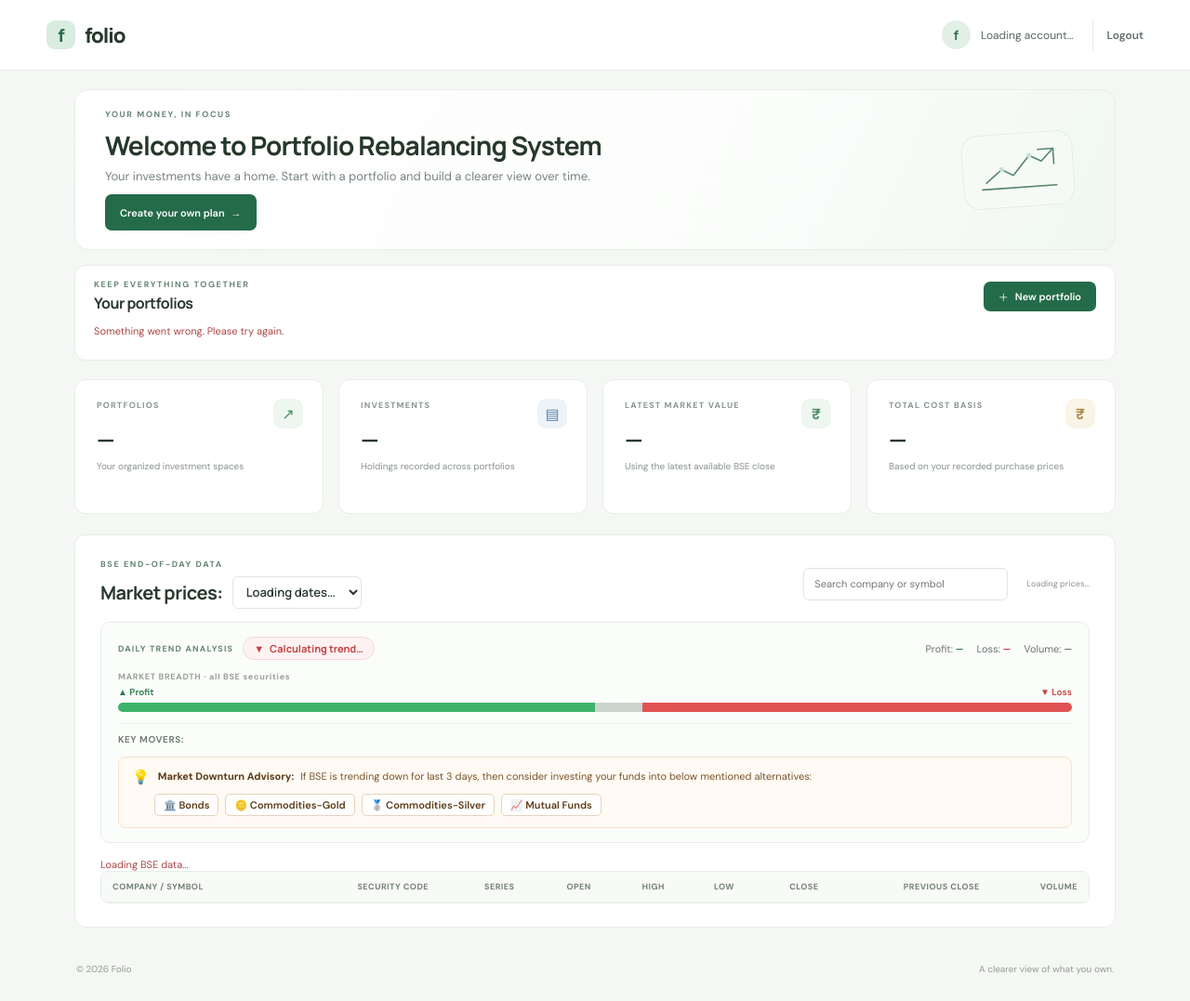
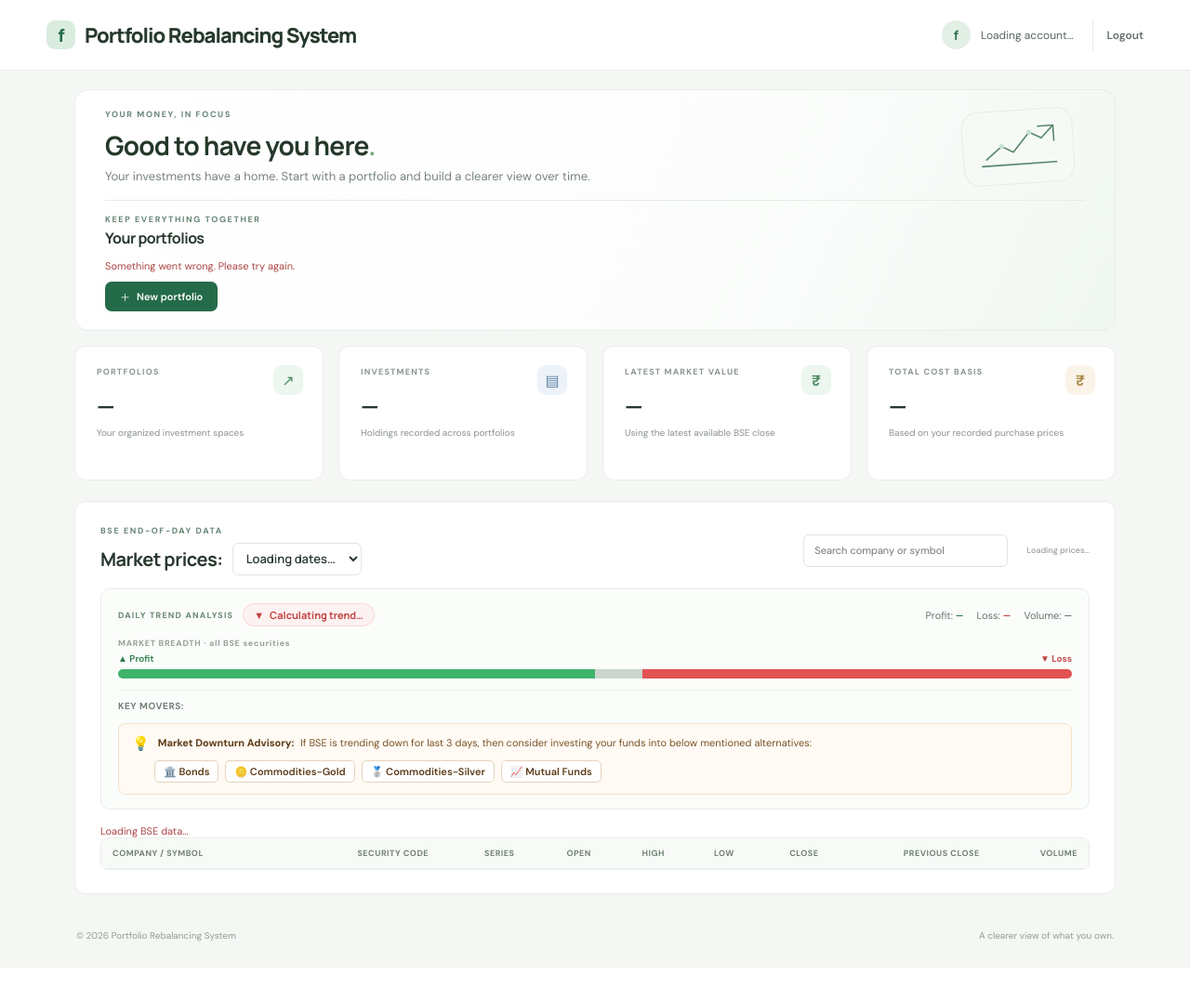
Before and after one commit to aloksaha-11/portfolio-management-system, a web app: page /dashboard.html in a window 1280 px wide. Shown: the whole page at 93% size. After the commit the page ends 1013 px from the top, so only its background shows below. Run offline with its HTML, style and script files only (its server is not run), Linux system fonts and the light colour scheme; data that the repository does not hold is empty.

Commit message:
Login and Dashboard pages alignments

```diff
--- a/src/main/java/com/portfolio/application/PasswordResetMailService.java
+++ b/src/main/java/com/portfolio/application/PasswordResetMailService.java
@@ -40,8 +40,8 @@ public class PasswordResetMailService {
         SimpleMailMessage message = new SimpleMailMessage();
         message.setFrom(settings.from());
         message.setTo(email);
-        message.setSubject("Reset your Folio password");
-        message.setText("A password reset was requested for your Folio account.\n\n"
+        message.setSubject("Reset your Portfolio Rebalancing System password");
+        message.setText("A password reset was requested for your Portfolio Rebalancing System account.\n\n"
                 + "Use this one-time link within 30 minutes to choose a new password:\n"
                 + resetLink + "\n\n"
                 + "If you did not request this, you can ignore this email. Your password will not change.");
--- a/src/main/resources/static/assets/dashboard-market.css
+++ b/src/main/resources/static/assets/dashboard-market.css
@@ -12,13 +12,25 @@
 .sold-holdings-section h3{margin:0 0 9px;color:#68766d;font:700 10px "DM Sans",sans-serif;letter-spacing:1px}
 .sold-holding-list{overflow-x:auto}
 a.primary-button,a.secondary-button{text-decoration:none}
-.welcome-plan-link{margin-top:10px}
+/* "Create your own plan" box next to the portfolio boxes */
+.portfolio-card.plan-card{border:1px solid #71a883;background:#f6faf7}
+.portfolio-card.plan-card:hover{border-color:#548365;background:#edf6ef}
+.portfolio-card.plan-card .portfolio-card-icon{background:#2f6b45;color:#fff}
+.portfolio-card.plan-card strong{color:#2f6b45}
 /* Compact "YOUR MONEY, IN FOCUS" welcome section */
 .welcome-row{min-height:0;margin:20px 0 16px;padding:20px 32px}
 .welcome-row h1{font-size:clamp(22px,2.2vw,28px);letter-spacing:-.8px}
 .welcome-copy{max-width:640px;margin-top:6px;line-height:1.5}
 @media(min-width:541px){.welcome-art{width:120px;height:80px;margin-right:12px}.welcome-art svg{width:96px}}
-@media(max-width:540px){.welcome-row{padding:18px}}/* Compact "Your portfolios" section */
+@media(max-width:540px){.welcome-row{padding:18px}}
+/* Welcome text and "Your portfolios" merged into one section */
+.welcome-row.welcome-merged{flex-direction:column;align-items:stretch}
+.welcome-top{position:relative;display:flex;align-items:center;justify-content:space-between;gap:16px}
+.portfolios-card.welcome-portfolios{margin-top:16px;padding:14px 0 0;border-top:1px solid #e3ece5}
+/* Portfolio boxes, plan box, dropdown and New portfolio in one row with equal 24px gaps */
+.portfolios-row{display:flex;flex-wrap:wrap;align-items:center;gap:24px;margin-top:10px}
+.welcome-portfolios .portfolios-row .portfolio-grid,.welcome-portfolios .portfolios-row .portfolio-actions{display:contents}
+/* Compact "Your portfolios" section */
 .portfolios-card{padding:14px 20px}
 .portfolios-card .section-heading{align-items:center}
 .portfolios-card .section-heading .eyebrow{margin-bottom:3px}
@@ -130,3 +142,15 @@ a.primary-button[hidden],a.secondary-button[hidden]{display:none}
 .sell-modal-actions{display:flex;justify-content:flex-end;gap:10px;padding-top:4px}
 @media(max-width:900px){.stat-grid{grid-template-columns:repeat(2,minmax(0,1fr))}.holding-list{overflow-x:auto}.holding-row,.holding-row.header{min-width:960px}.sold-holding-list{overflow-x:auto}.sold-holding-row{min-width:760px}}
 @media(max-width:540px){.stat-grid{grid-template-columns:repeat(2,minmax(0,1fr))}.stat-card{min-width:0}.stat-card strong{font-size:17px}.bse-data-card .section-heading{flex-direction:column;align-items:stretch}.bse-data-tools{width:100%;gap:8px}.bse-data-search{width:auto;min-width:0;flex:1}.holding-row,.holding-row.header{min-width:760px;grid-template-columns:minmax(160px,1.4fr) repeat(5,minmax(0,1fr))}.holding-row>:last-child{grid-column:6}.column-units,.column-average{display:none}}
+/* Portfolio boxes and "Create your own plan" styled like the "+ New portfolio" button */
+.portfolios-row .portfolio-card,.portfolios-row .portfolio-card.plan-card{flex:none;display:inline-flex;align-items:center;gap:7px;box-sizing:border-box;min-height:32px;padding:0 12px;border:1px solid transparent;border-radius:7px;background:var(--green);color:#fff;font:600 11px "DM Sans",sans-serif;text-decoration:none;transition:background .16s,transform .16s}
+.portfolios-row .portfolio-card:hover,.portfolios-row .portfolio-card.plan-card:hover{transform:translateY(-1px);border-color:transparent;background:#1d5a3c}
+.portfolios-row .portfolio-card .portfolio-card-top{display:contents}
+.portfolios-row .portfolio-card .portfolio-card-currency{display:none}
+.portfolios-row .portfolio-card .portfolio-card-icon{width:auto;height:auto;background:none;color:#fff;font-size:11px;border-radius:0}
+.portfolios-row .portfolio-card strong,.portfolios-row .portfolio-card.plan-card strong{margin:0;color:#fff;font:600 11px "DM Sans",sans-serif;white-space:nowrap}
+/* Row order: portfolio boxes, dropdown, + New portfolio, Create your own plan (all 24px apart) */
+.portfolios-row .portfolio-select-wrap{order:1}
+.portfolios-row #show-create{order:2}
+.portfolios-row .portfolio-card.plan-card{order:3}
+.portfolios-row .portfolio-card{order:0}
--- a/src/main/resources/static/assets/dashboard.js
+++ b/src/main/resources/static/assets/dashboard.js
@@ -127,6 +127,29 @@
       card.append(top, name);
       portfolioList.append(card);
     });
+    portfolioList.append(createPlanCard());
+  }
+
+  // "Create your own plan" box shown after the portfolio boxes
+  function createPlanCard() {
+    const card = document.createElement('a');
+    card.href = 'plan.html';
+    card.className = 'portfolio-card plan-card';
+    card.title = 'Plan how to split your next investment';
+    const top = document.createElement('span');
+    top.className = 'portfolio-card-top';
+    const icon = document.createElement('span');
+    icon.className = 'portfolio-card-icon';
+    icon.setAttribute('aria-hidden', 'true');
+    icon.textContent = '＋';
+    const tag = document.createElement('span');
+    tag.className = 'portfolio-card-currency';
+    tag.textContent = 'PLAN';
+    top.append(icon, tag);
+    const name = document.createElement('strong');
+    name.textContent = 'Create your own plan';
+    card.append(top, name);
+    return card;
   }
 
   // Selecting a portfolio (via the dropdown) highlights its card; advisory buttons use it
--- a/src/main/resources/static/assets/portfolio-details.js
+++ b/src/main/resources/static/assets/portfolio-details.js
@@ -101,7 +101,7 @@
     window.history.replaceState(null, '', portfolioDetailsUrl(portfolioId));
     const selected = portfolios.find((p) => p.portfolioId === portfolioId);
     document.querySelector('#holdings-heading').textContent = selected ? `${selected.name} holdings` : 'Holdings';
-    document.title = selected ? `${selected.name} · Portfolio details · Folio` : 'Portfolio details · Folio';
+    document.title = selected ? `${selected.name} · Portfolio details · Portfolio Rebalancing System` : 'Portfolio details · Portfolio Rebalancing System';
     clearHoldingMessage();
     holdingsSection.hidden = false;
     await reloadPortfolio();
--- a/src/main/resources/static/dashboard.html
+++ b/src/main/resources/static/dashboard.html
@@ -4,8 +4,8 @@
   <meta charset="utf-8">
   <meta name="viewport" content="width=device-width, initial-scale=1">
   <meta name="theme-color" content="#f5f7f4">
-  <meta name="description" content="Your Folio portfolio overview.">
-  <title>Your portfolio · Folio</title>
+  <meta name="description" content="Your Portfolio Rebalancing System portfolio overview.">
+  <title>Your portfolio · Portfolio Rebalancing System</title>
   <link rel="preconnect" href="https://fonts.googleapis.com">
   <link rel="preconnect" href="https://fonts.gstatic.com" crossorigin>
   <link href="https://fonts.googleapis.com/css2?family=DM+Sans:wght@400;500;600;700&family=Manrope:wght@400;500;600;700;800&display=swap" rel="stylesheet">
@@ -14,23 +14,28 @@
 </head>
 <body>
   <header class="topbar">
-    <a class="brand" href="./" aria-label="Folio home"><span class="brand-mark">f</span><span>folio</span></a>
+    <a class="brand" href="./" aria-label="Portfolio Rebalancing System home"><span class="brand-mark">f</span><span>Portfolio Rebalancing System</span></a>
     <div class="account-actions"><span class="account-avatar" aria-hidden="true">f</span><span id="account-email" class="account-email">Loading account…</span><button id="logout-button" class="logout-button" type="button">Logout</button></div>
   </header>
 
   <main class="dashboard-shell">
-    <section class="welcome-row">
-      <div><p class="eyebrow">YOUR MONEY, IN FOCUS</p><h1>Welcome to Portfolio Rebalancing System</h1><p class="welcome-copy">Your investments have a home. Start with a portfolio and build a clearer view over time.</p><a class="primary-button welcome-plan-link" href="plan.html">Create your own plan <span aria-hidden="true">→</span></a></div>      <div class="welcome-art" aria-hidden="true"><svg viewBox="0 0 180 120"><path d="M16 95h150M25 82l32-25 23 13 34-38 24 13 25-24" fill="none" stroke="currentColor" stroke-width="3" stroke-linecap="round" stroke-linejoin="round"/><path d="M132 21h31v31" fill="none" stroke="currentColor" stroke-width="3" stroke-linecap="round" stroke-linejoin="round"/><circle cx="57" cy="57" r="5" fill="#c5e2cf"/><circle cx="114" cy="32" r="5" fill="#c5e2cf"/></svg></div>
-    </section>
-
-    <section class="content-card portfolios-card" aria-labelledby="portfolio-heading">
-      <div class="section-heading"><div><p class="eyebrow">KEEP EVERYTHING TOGETHER</p><h2 id="portfolio-heading">Your portfolios</h2></div><div class="portfolio-actions"><div id="portfolio-select-wrap" class="portfolio-select-wrap" hidden><label for="existing-portfolio">Select an existing portfolio</label><select id="existing-portfolio"><option value="">Choose a portfolio</option></select></div><button class="primary-button" id="show-create" type="button"><span aria-hidden="true">＋</span> New portfolio</button></div></div>
+    <section class="welcome-row welcome-merged" aria-labelledby="welcome-heading">
+      <div class="welcome-top">
+        <div><p class="eyebrow">YOUR MONEY, IN FOCUS</p><h1 id="welcome-heading">Good to have you here<span>.</span></h1><p class="welcome-copy">Your investments have a home. Start with a portfolio and build a clearer view over time.</p></div>
+        <div class="welcome-art" aria-hidden="true"><svg viewBox="0 0 180 120"><path d="M16 95h150M25 82l32-25 23 13 34-38 24 13 25-24" fill="none" stroke="currentColor" stroke-width="3" stroke-linecap="round" stroke-linejoin="round"/><path d="M132 21h31v31" fill="none" stroke="currentColor" stroke-width="3" stroke-linecap="round" stroke-linejoin="round"/><circle cx="57" cy="57" r="5" fill="#c5e2cf"/><circle cx="114" cy="32" r="5" fill="#c5e2cf"/></svg></div>
+      </div>
+      <div class="portfolios-card welcome-portfolios">
+        <div class="section-heading"><div><p class="eyebrow">KEEP EVERYTHING TOGETHER</p><h2 id="portfolio-heading">Your portfolios</h2></div></div>
         <form id="create-form" class="create-form" hidden>
           <label for="portfolio-name">Give your portfolio a name</label><div class="create-controls"><input id="portfolio-name" name="name" maxlength="100" placeholder="For example, Long-term investments" required><button class="primary-button" type="submit">Create portfolio</button><button class="cancel-button" id="cancel-create" type="button">Cancel</button></div>
         </form>
         <p id="dashboard-message" class="dashboard-message" role="status" aria-live="polite"></p>
+        <div class="portfolios-row">
           <div id="portfolio-list" class="portfolio-grid"></div>
+          <div class="portfolio-actions"><div id="portfolio-select-wrap" class="portfolio-select-wrap" hidden><label for="existing-portfolio">Select an existing portfolio</label><select id="existing-portfolio"><option value="">Choose a portfolio</option></select></div><button class="primary-button" id="show-create" type="button"><span aria-hidden="true">＋</span> New portfolio</button></div>
+        </div>
         <div id="empty-state" class="empty-state" hidden><div class="empty-illustration" aria-hidden="true"><svg viewBox="0 0 64 64"><rect x="9" y="13" width="46" height="39" rx="8"/><path d="M20 26h24M20 34h16M20 42h10"/></svg></div><h3>Your first portfolio starts here</h3><p>Create a portfolio to organize the investments you want to follow.</p><button class="primary-button" id="empty-create" type="button">Create your first portfolio</button></div>
+      </div>
     </section>
 
     <section class="stat-grid" aria-label="Portfolio summary">
@@ -98,7 +103,7 @@
       <div class="bse-data-scroll"><table class="bse-data-table"><thead><tr><th>Company / Symbol</th><th>Security code</th><th>Series</th><th>Open</th><th>High</th><th>Low</th><th>Close</th><th>Previous close</th><th>Volume</th></tr></thead><tbody id="bse-data-body"></tbody></table></div>
     </section>
 
-    <footer class="dashboard-footer"><span>© 2026 Folio</span><span>A clearer view of what you own.</span></footer>
+    <footer class="dashboard-footer"><span>© 2026 Portfolio Rebalancing System</span><span>A clearer view of what you own.</span></footer>
   </main>
 
   <script src="assets/common.js" defer></script>
```
Also changed, not shown: src/main/resources/static/forgot-password.html (+6 -6 lines), src/main/resources/static/index.html (+5 -5 lines), src/main/resources/static/login.html (+6 -6 lines), src/main/resources/static/plan.html (+5 -5 lines), src/main/resources/static/portfolio-details.html (+4 -4 lines), src/main/resources/static/reset-password.html (+5 -5 lines), src/main/resources/static/signup.html (+6 -6 lines). Lines whose indentation alone changed are shown as unchanged.
